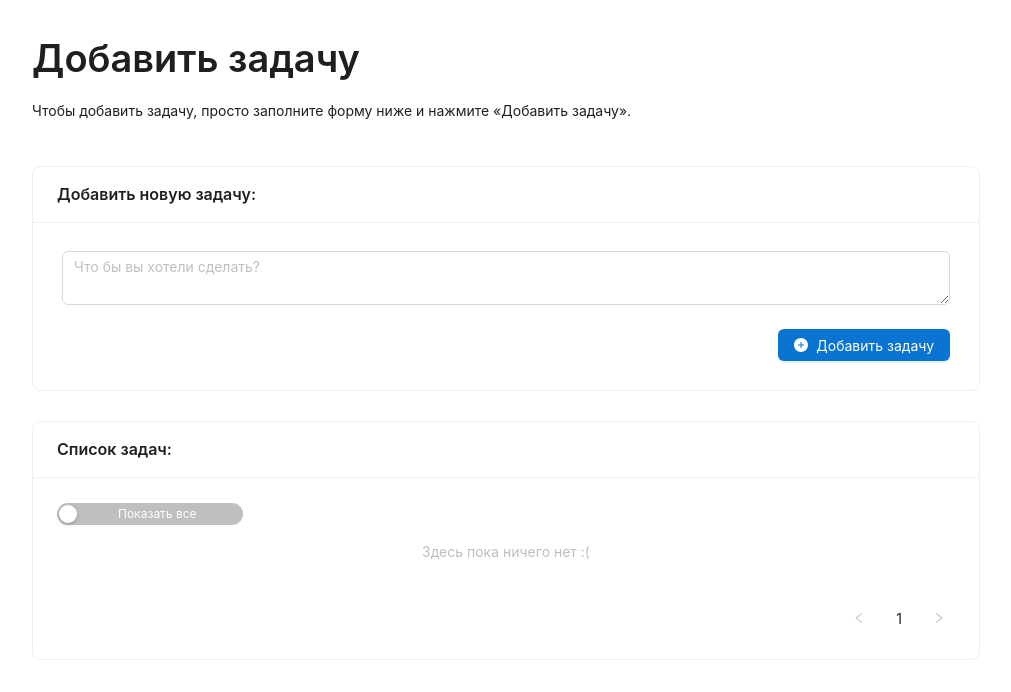
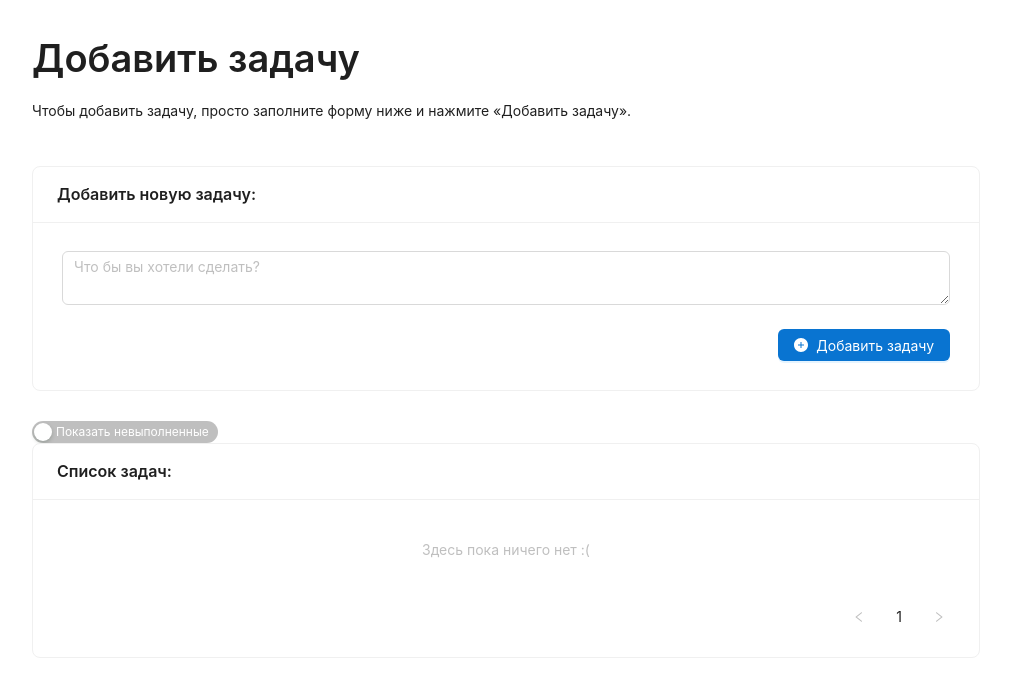
Before and after one commit to gfR616/todo-list, a React (Create React App) app: page / in a window 1280 px wide. Shown: the top 692 px of the page, without its empty margins (134-1145 px from the left). Built offline with nearby package versions, Linux system fonts and the light colour scheme.

Commit message:
добавил фильтрацию

```diff
--- a/src/App.tsx
+++ b/src/App.tsx
@@ -13,7 +13,7 @@ interface IAppProps {
 export const App: React.FC<IAppProps> = ({ store, storePersistor }) => {
 	return (
 		<Provider store={store}>
-			<PersistGate loading={<div>Loading...</div>} persistor={storePersistor}>
+			<PersistGate persistor={storePersistor}>
 				<TodosContainer />
 			</PersistGate>
 		</Provider>
--- a/src/components/TodoList/todoList.tsx
+++ b/src/components/TodoList/todoList.tsx
@@ -3,7 +3,7 @@ import TodoItem from 'components/todoItem/todoItem'
 import React, { useEffect, useState } from 'react'
 import { useDispatch, useSelector } from 'react-redux'
 import { ITodo } from 'store/todo/models/todo.model'
-import { setFilterCompleted } from 'store/todo/reducers/todo.reducer'
+import { selectFilteredTodos, setFilterCompleted } from 'store/todo/reducers/todo.reducer'
 
 interface ITodoListProps {
 	todos: ITodo[]
@@ -16,29 +16,10 @@ export const TodoList: React.FC<ITodoListProps> = ({
 	onTodoRemoval,
 	onTodoToggle,
 }) => {
-	const dispatch = useDispatch()
-	const filterCompleted = useSelector(
-		(state: { filterCompleted: boolean }) => state.filterCompleted,
-	)
-	const filteredTodos = todos.filter((todo) => (filterCompleted ? !todo.completed : true))
-
-	const handleSwitchChange = (checked: boolean) => {
-		dispatch(setFilterCompleted(checked))
-	}
-	useEffect(() => {
-		console.log('filterCompleted changed:')
-		// Здесь можно выполнить любые действия, которые должны произойти при изменении filterCompleted
-		// Например, можно выполнить запрос к API для обновления списка задач
-	}, [handleSwitchChange])
+	const filteredTodos = useSelector(selectFilteredTodos)
 
 	return (
 		<div>
-			<Switch
-				checkedChildren="Показать невыполненные"
-				unCheckedChildren="Показать все"
-				checked={filterCompleted}
-				onChange={handleSwitchChange}
-			/>
 			<List
 				locale={{
 					emptyText: 'Здесь пока ничего нет :(',
--- a/src/components/todosContainer/todosContainer.tsx
+++ b/src/components/todosContainer/todosContainer.tsx
@@ -1,12 +1,17 @@
 import './styles.sass'
-import { Card, Col, Row, Typography, message } from 'antd'
+import { Card, Col, Row, Switch, Typography, message } from 'antd'
 import { AddTodo } from 'components/addTodo/addTodo'
 import TodoList from 'components/todoList/todoList'
 import React from 'react'
 import { useDispatch, useSelector } from 'react-redux'
 import { ITodo } from 'store/todo/models/todo.model'
 import { RootState } from 'store/todo/reducers/'
-import { addTodo, removeTodo, toggleTodoStatus } from 'store/todo/reducers/todo.reducer'
+import {
+	addTodo,
+	removeTodo,
+	setFilterCompleted,
+	toggleTodoStatus,
+} from 'store/todo/reducers/todo.reducer'
 import { v1 as uuidV1 } from 'uuid'
 
 interface ITodosContainerProps {}
@@ -34,6 +39,15 @@ export const TodosContainer: React.FC<ITodosContainerProps> = () => {
 		dispatch(toggleTodoStatus(todo))
 		message.info('Статус задачи обновлен!')
 	}
+
+	const handleSwitchChange = (checked: boolean) => {
+		dispatch(setFilterCompleted(checked))
+	}
+
+	const filterCompleted = useSelector(
+		(state: { filterCompleted: boolean }) => state.filterCompleted,
+	)
+
 	return (
 		<Row
 			justify="center"
@@ -76,6 +90,13 @@ export const TodosContainer: React.FC<ITodosContainerProps> = () => {
 				lg={{ span: 20 }}
 				xl={{ span: 18 }}
 			>
+				<Switch
+					checkedChildren="Показать все"
+					unCheckedChildren="Показать невыполненные "
+					checked={filterCompleted}
+					onChange={handleSwitchChange}
+					className="switch"
+				/>
 				<Card title="Список задач:">
 					<TodoList
 						todos={todos}
--- a/src/store/todo/reducers/todo.reducer.ts
+++ b/src/store/todo/reducers/todo.reducer.ts
@@ -1,5 +1,6 @@
+import { RootState } from '.'
 import { ITodo } from '../models/todo.model'
-import { PayloadAction, createSlice } from '@reduxjs/toolkit'
+import { PayloadAction, createSelector, createSlice } from '@reduxjs/toolkit'
 
 interface ITodoState {
 	todos: ITodo[]
@@ -38,4 +39,16 @@ const todosSlice = createSlice({
 export const { addTodo, removeTodo, toggleTodoStatus, setFilterCompleted } =
 	todosSlice.actions
 
+export const selectFilteredTodos = createSelector(
+	(state: RootState) => state.todo.todos,
+	(state: RootState) => state.todo.filterCompleted,
+	(todos, filterCompleted) => {
+		if (filterCompleted) {
+			return todos.filter((todo) => !todo.completed)
+		} else {
+			return todos
+		}
+	},
+)
+
 export default todosSlice.reducer
```
